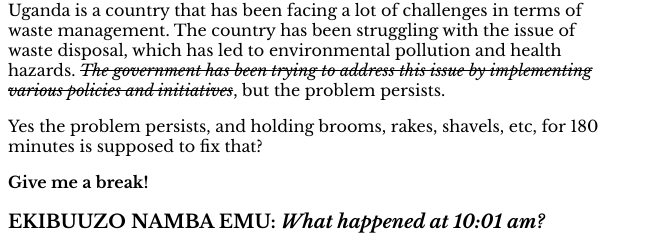
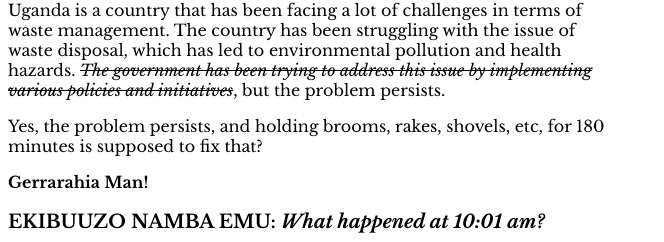
Before and after one commit to latintim/oh-uganda, a plain HTML site: page index.html in a window 1280 px wide. Shown: the part 515-757 px from the top of the page, 0-664 px from the left. Drawn offline with nearby package versions, Linux system fonts and the light colour scheme.

Commit message:
Fix typos and update phrases in index.html

```diff
--- a/index.html
+++ b/index.html
@@ -33,8 +33,8 @@
 
     <h3>What are we trying to fix?</h3>
     <p>Uganda is a country that has been facing a lot of challenges in terms of waste management. The country has been struggling with the issue of waste disposal, which has led to environmental pollution and health hazards. <s><i>The government has been trying to address this issue by implementing various policies and initiatives</i></s>, but the problem persists.</p>
-    <p>Yes the problem persists, and holding brooms, rakes, shavels, etc, for 180 minutes is supposed to fix that?</p>
-    <p><b>Give me a break!</b></p>
+    <p>Yes, the problem persists, and holding brooms, rakes, shovels, etc, for 180 minutes is supposed to fix that?</p>
+    <p><b>Gerrarahia Man!</b></p>
     <h3>EKIBUUZO NAMBA EMU: <i>What happened at 10:01 am?</i></h3>
 
     <footer>
```
